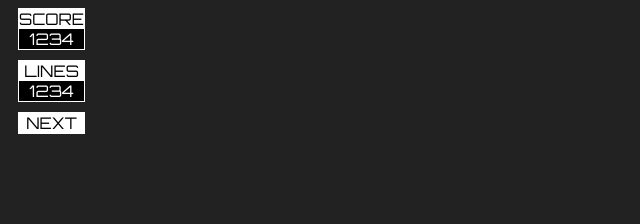
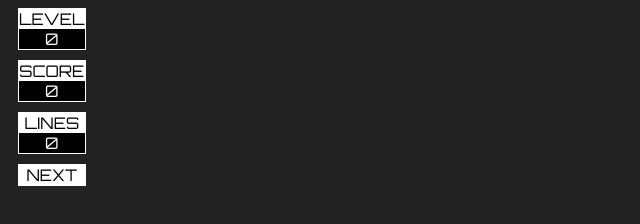
Before and after one commit to lpatalas/FBlocks, a website: page public/index.html in a window 1280 px wide. Shown: the whole page, without its empty margins (0-640 px from the left). Drawn offline with Linux system fonts and the light colour scheme.

Commit message:
Reset initial score on UI to 0

```diff
--- a/public/index.html
+++ b/public/index.html
@@ -50,15 +50,21 @@
     <div id="gameContainer"></div>
     <div class="statsContainer">
       <div class="statBox">
+        <div class="statHeader">LEVEL</div>
+        <div class="statContent">
+          <div id="level">0</div>
+        </div>
+      </div>
+      <div class="statBox">
         <div class="statHeader">SCORE</div>
         <div class="statContent">
-          <div id="score">1234</div>
+          <div id="score">0</div>
         </div>
       </div>
       <div class="statBox">
         <div class="statHeader">LINES</div>
         <div class="statContent">
-          <div id="linesCompleted">1234</div>
+          <div id="linesCompleted">0</div>
         </div>
       </div>
       <div class="statBox">
```
